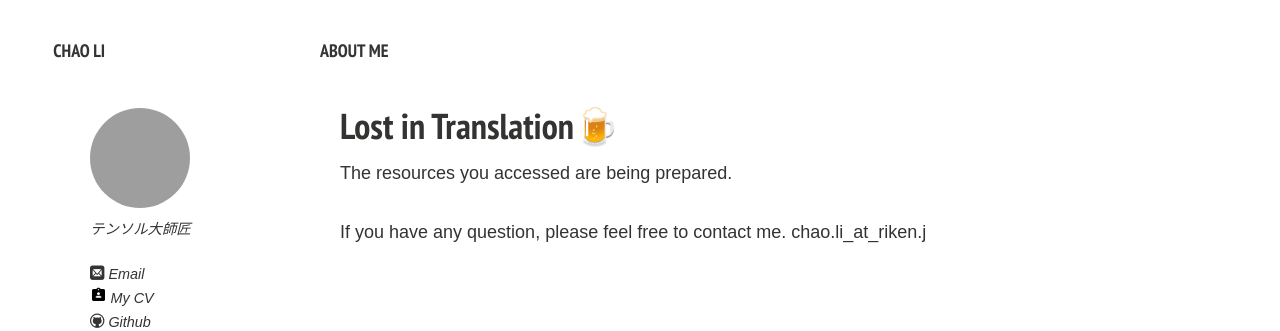
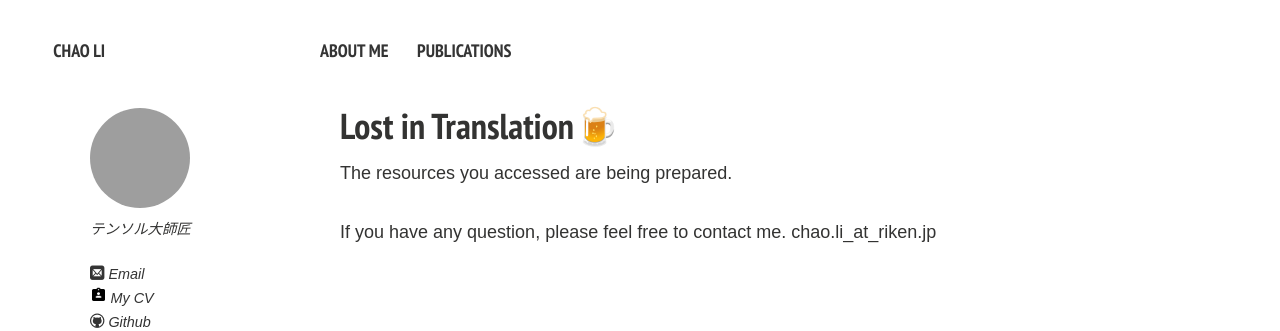
Before and after one commit to ChaoLiAtRIKEN/ChaoLiAtRIKEN.github.io, a Jekyll site: the page built from file/404.md, in a window 1280 px wide. Shown: the top 331 px of the page. Built offline with Jekyll 4.4.1, drawn with Linux system fonts in a browser that asks for light colours; nearby versions of some CDN libraries; comment, search, counter and statistics services are not loaded; a style sheet for code colours, icons or effects is not loaded.

Commit message:
small change

```diff
--- a/_config.yml
+++ b/_config.yml
@@ -19,8 +19,8 @@ owner:
   # bilibili:
   # researchgate:
   # zhihu:
-  # facebook: caihanlin2002
-  # instagram: lancecai2002
+  # facebook:
+  # instagram:
   # lastfm:
   # tumblr:
   # For Google Authorship https://plus.google.com/authorship
@@ -38,14 +38,8 @@ google_verify: "SkiyuGpJOKT74vv5GmXLvYXXDkXy4v8VWPtbelYz3Hs"
 links:
   - title: About Me
     url: /
-  # - title: Publications
-  #   url: /publications/
-  # - title: Projects
-  #   url: /projects/
-  # - title: Service
-  #   url: /service/
-  # - title: Software
-  #   url: /software/
+  - title: Publications
+    url: /publications/
 
 
 # http://en.wikipedia.org/wiki/List_of_tz_database_time_zones
--- a/file/404.md
+++ b/file/404.md
@@ -9,7 +9,6 @@ title: Lost in Translation
 The resources you accessed are being prepared.
 
 <br>If you have any question, please feel free to contact me.
-    chao.li_at_riken.j
-<!-- - Second choice: HANLIN.CAI.2021@MUMAIL.IE -->
+    chao.li_at_riken.jp
 
 <br>
```
